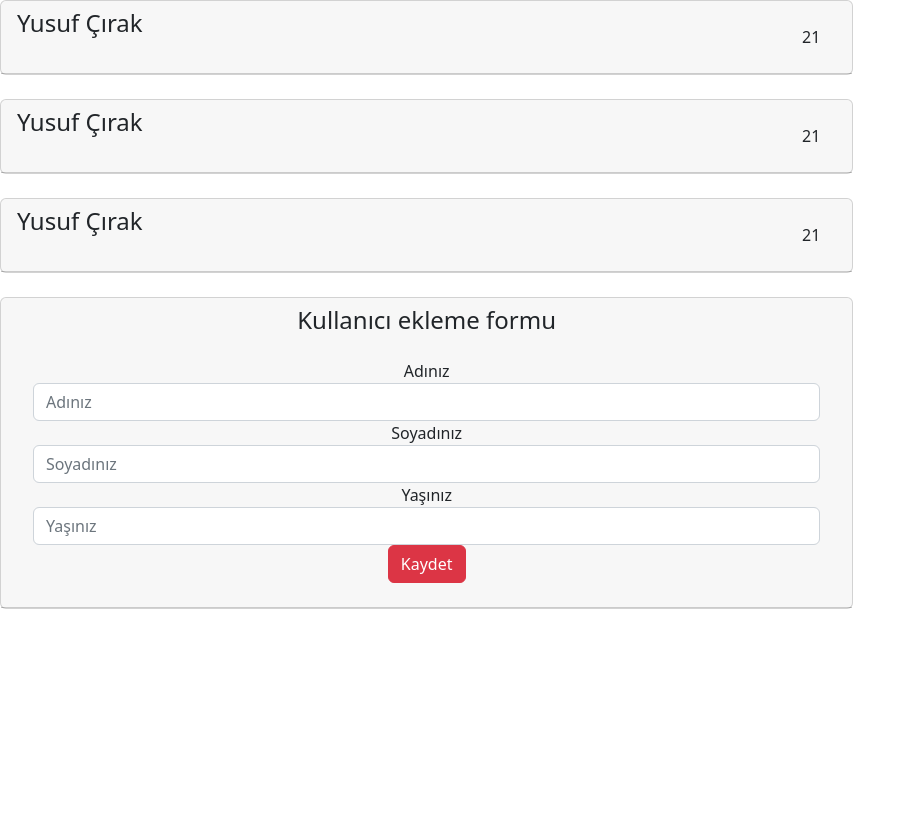
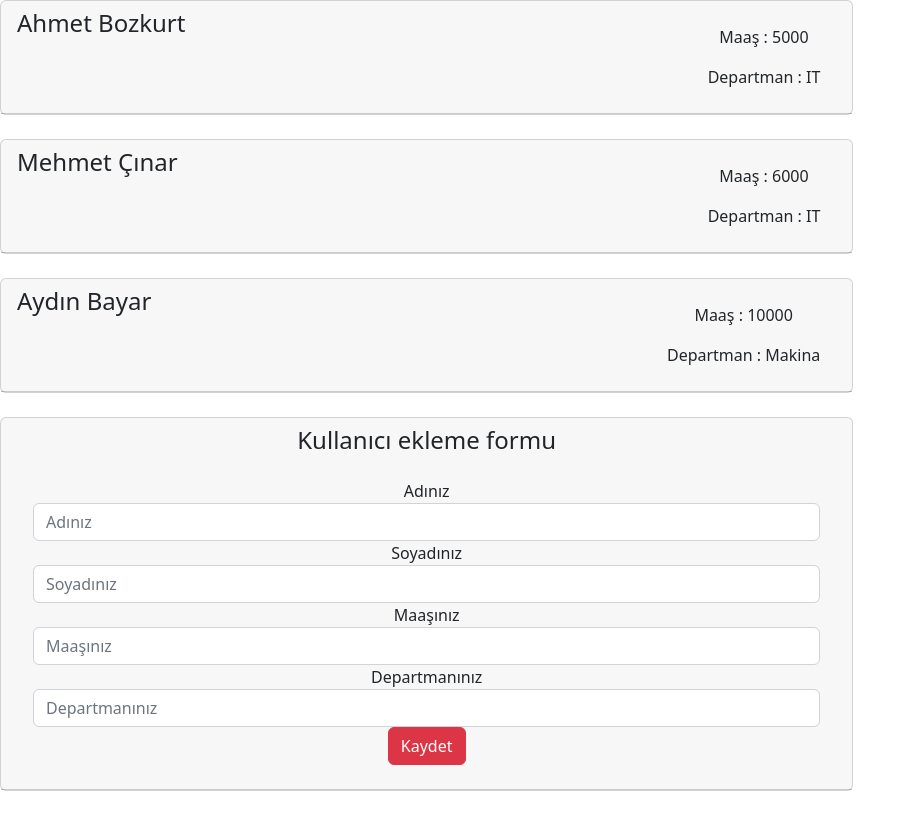
Before and after one commit to yusuf-cirak/react-intro, a React (Create React App) app in the folder context-api/: page / in a window 1280 px wide. Shown: the whole page, without its empty margins (0-916 px from the left). Built offline with nearby package versions, Linux system fonts and the light colour scheme; data requests are answered from the project's data file.

Commit message:
added local api, http requests with axios

```diff
--- /dev/null
+++ b/context-api/api/db.json
@@ -0,0 +1,25 @@
+{
+  "users": [
+    {
+      "id": "1",
+      "firstName": "Ahmet",
+      "lastName": "Bozkurt",
+      "salary": "5000",
+      "department": "IT"
+    },
+    {
+      "id": "2",
+      "firstName": "Mehmet",
+      "lastName": "Çınar",
+      "salary": "6000",
+      "department": "IT"
+    },
+    {
+      "firstName": "Aydın",
+      "lastName": "Bayar",
+      "salary": "10000",
+      "department": "Makina",
+      "id": "io7qP0C"
+    }
+  ]
+}
--- a/context-api/package.json
+++ b/context-api/package.json
@@ -6,7 +6,8 @@
     "@testing-library/jest-dom": "^5.16.4",
     "@testing-library/react": "^13.2.0",
     "@testing-library/user-event": "^13.5.0",
-    "pose": "^2.3.1",
+    "axios": "^0.27.2",
+    "json-server": "^0.17.0",
     "react": "^18.1.0",
     "react-dom": "^18.1.0",
     "react-scripts": "5.0.1",
@@ -17,7 +18,8 @@
     "start": "react-scripts start",
     "build": "react-scripts build",
     "test": "react-scripts test",
-    "eject": "react-scripts eject"
+    "eject": "react-scripts eject",
+    "json-server": "json-server --watch api/db.json --port 3001"
   },
   "eslintConfig": {
     "extends": [
--- a/context-api/src/App.js
+++ b/context-api/src/App.js
@@ -6,7 +6,6 @@ function App() {
   return (
     <div className="App">
       <Users/>
-
       <UserAddForm/>
 
     </div>
--- a/context-api/src/context.js
+++ b/context-api/src/context.js
@@ -1,5 +1,6 @@
 import React, { Component } from 'react'
 import * as actionTypes from './store/actionTypes'
+import axios from 'axios'
 
 const UserContext=React.createContext(); // Context oluşturulur.
 
@@ -20,31 +21,22 @@ const reducer=(state,action)=>{
     }
 }
 
+
  export class UserProvider extends Component {
+
+
     state = {
-        users:[
-            {
-                id:"1",
-                firstName:"Yusuf",
-                lastName:"Çırak",
-                age:"21"
-            },
-            {
-                id:"2",
-                firstName:"Yusuf",
-                lastName:"Çırak",
-                age:"21"
-            },
-            {
-                id:"3",
-                firstName:"Yusuf",
-                lastName:"Çırak",
-                age:"21"
-            }
-        ],
+        users:[],
         dispatch:action=>{
             this.setState(state=>reducer(state,action))
         }
+    }
+
+    componentDidMount= async()=>{
+        const response=await axios.get("http://localhost:3001/users");
+        this.setState({
+            users:response.data
+        })
     }
   render() {
     return (
--- a/context-api/src/pages/User.jsx
+++ b/context-api/src/pages/User.jsx
@@ -2,7 +2,7 @@ import React, { Component } from "react";
 import UserConsumer from "../context";
 import PropTypes from "prop-types";
 import * as actionTypes from '../store/actionTypes'
-
+import axios from 'axios'
 
 class User extends Component {
   state = {
@@ -22,13 +22,14 @@ class User extends Component {
     })
   }
 
-  onDeleteUser = (dispatch, e) => { // bind ederken dispatch sonda, fonksiyonda başta kullanılır.
+  onDeleteUser = async(dispatch, e) => { // bind ederken dispatch sonda, fonksiyonda başta kullanılır.
     const { id } = this.props;
     // Consumer dispatch
+    await axios.delete(`http://localhost:3001/users/${id}`)
     dispatch({ type: actionTypes.DELETE_USER, payload: id });
   };
   render() {
-    const { firstName, lastName, age } = this.props;
+    const { firstName, lastName, salary,department } = this.props;
     const { isVisible,hover } = this.state;
 
     return (
@@ -51,7 +52,9 @@ class User extends Component {
                     <div>
                       {isVisible ? (
                         <div className="card-body">
-                          <p className="card-text">{age}</p>
+                          <p className="card-text">Maaş : {salary}</p>
+                          <p className="card-text">Departman : {department}</p>
+
                         </div>
                       ) : null}
                     </div>
@@ -70,7 +73,8 @@ User.propTypes={
   id:PropTypes.string.isRequired,
     firstName:PropTypes.string.isRequired,
     lastName:PropTypes.string.isRequired,
-    age:PropTypes.number.isRequired
+    salary:PropTypes.string.isRequired,
+    department:PropTypes.string.isRequired
 }
 // User.defaultProps // Eğer prop gönderilmemişse
 export default User;
--- a/context-api/src/pages/UserAddForm.jsx
+++ b/context-api/src/pages/UserAddForm.jsx
@@ -1,5 +1,6 @@
+import axios from 'axios';
 import React, { Component } from 'react'
-import uniqid from 'uniqid';
+// import uniqid from 'uniqid';
 import UserConsumer from '../context'
 import * as actionTypes from '../store/actionTypes'
 
@@ -9,7 +10,8 @@ import * as actionTypes from '../store/actionTypes'
     state={ // state
         firstName:"",
         lastName:"",
-        age:"",
+        salary:"",
+        department:""
     }
 
     changeInput=(e)=>{
@@ -18,23 +20,28 @@ import * as actionTypes from '../store/actionTypes'
         })
     }
 
-    addUser=(dispatch,e)=>{
+    addUser= async(dispatch,e)=>{
+        e.preventDefault(); // Sayfa yenilenmesini engelliyoruz.
+        // Eğer ki bir form gönderildikten sonra sayfa yenilenmemeliyse preventDefault en başta kullanılmalı,
+        // burada en sonda kullanılırsa sayfa yenilenir ve datalar query'ye gönderilir.
 
-        const {firstName,lastName,age}=this.state // state'den alanların en güncel halini alıyoruz
+        const {firstName,lastName,salary,department}=this.state // state'den alanların en güncel halini alıyoruz
 
         const newUser={
-            id:uniqid(),
+            // id:uniqid(), // axios id ekliyor
             firstName, // state'ler ile User objesinin alanları aynı olduğu için böyle tanımlayabiliriz.
             lastName,
-            age
+            salary,
+            department
         }
 
-        dispatch({type:actionTypes.ADD_USER,payload:newUser})
-        e.preventDefault(); // Sayfa yenilenmesini engelliyoruz.
+        const response=await axios.post("http://localhost:3001/users",newUser)
+
+        dispatch({type:actionTypes.ADD_USER,payload:response.data})
     }
 
   render() {
-      const {firstName,lastName,age}=this.state
+      const {firstName,lastName,salary,department}=this.state
 
 
       return(
@@ -71,13 +78,23 @@ import * as actionTypes from '../store/actionTypes'
                                   onChange={this.changeInput}/>
                               </div>
                               <div className="form-group">
-                                  <label htmlFor="age">Yaşınız</label>
+                                  <label htmlFor="salary">Maaşınız</label>
                                   <input type="text"
-                                  name='age'
-                                  id='age'
-                                  placeholder='Yaşınız'
+                                  name='salary'
+                                  id='salary'
+                                  placeholder='Maaşınız'
                                   className='form-control'
-                                  value={age}
+                                  value={salary}
+                                  onChange={this.changeInput}/>
+                              </div>
+                              <div className="form-group">
+                                  <label htmlFor="department">Departmanınız</label>
+                                  <input type="text"
+                                  name='department'
+                                  id='department'
+                                  placeholder='Departmanınız'
+                                  className='form-control'
+                                  value={department}
                                   onChange={this.changeInput}/>
                               </div>
 
--- a/context-api/src/pages/Users.jsx
+++ b/context-api/src/pages/Users.jsx
@@ -16,7 +16,8 @@ export default class Users extends Component {
                    id={user.id}
                    firstName={user.firstName}
                    lastName={user.lastName}
-                   age={user.age}
+                   salary={user.salary}
+                   department={user.department}
 
                    />
               )
```
Also changed, not shown: 1 other file (tests, documents, lock files or other folders).
